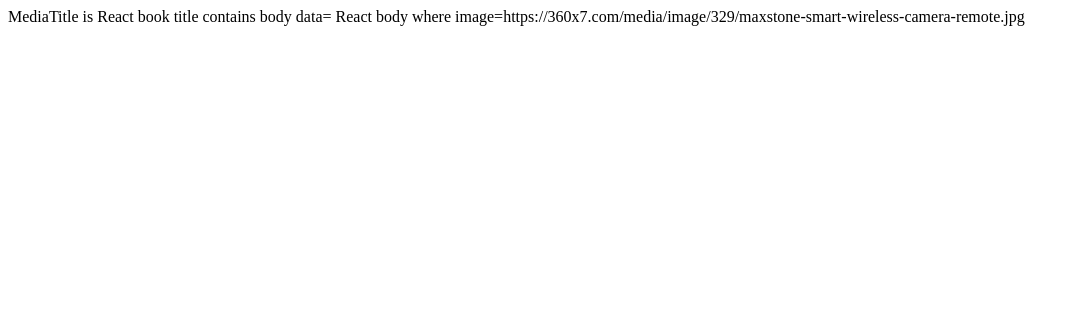
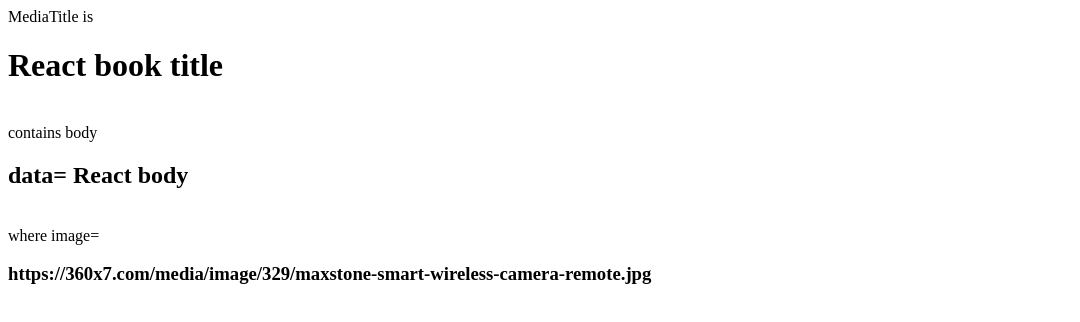
Before and after one commit to affansaied/masbreactapp003, a React (Create React App) app: page / in a window 1280 px wide. Shown: the top 322 px of the page, without its empty margins (0-1080 px from the left). Built offline with nearby package versions, Linux system fonts and the light colour scheme.

Commit message:
reactassignment1
React Practive Assignment1

```diff
--- a/src/index.js
+++ b/src/index.js
@@ -7,7 +7,7 @@ import ReactDOM from 'react-dom';
 
 function Mediacard(props){
 
-  return(<div>MediaTitle is {props.title} contains body data= {props.body} where image={props.imageurl} </div>);
+  return(<div>MediaTitle is <h1>{props.title}</h1> <br/>contains body <h2>data= {props.body} </h2> <br/> where image=<h3>{props.imageurl}</h3> </div>);
 }
 
 ReactDOM.render(
```
